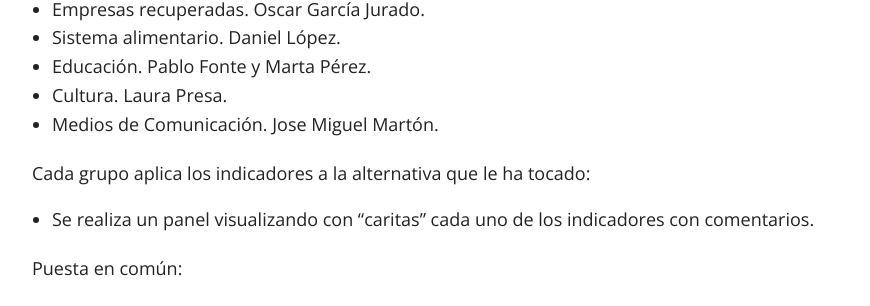
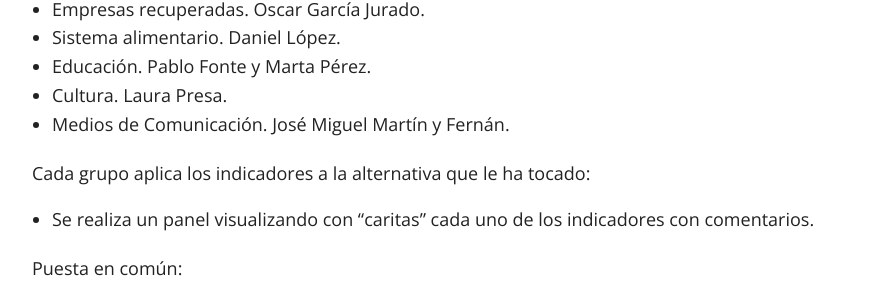
Before and after one commit to escuelaramonfdez/escuelaramonfdez.github.io, a Jekyll site: the page built from contenidos.md, in a window 1280 px wide and 900 px high, scrolled down 3244 px. Shown: the part 148-454 px from the top of the window, without its empty margins (158-1028 px from the left). Built offline with Jekyll 4.4.1, drawn with Linux system fonts in a browser that asks for light colours; nearby versions of some CDN libraries.

Commit message:
Corrección de ponente.

```diff
--- a/contenidos.md
+++ b/contenidos.md
@@ -127,7 +127,7 @@ Exposición de distintas alternativas concretas que hay sobre la mesa:
 - Sistema alimentario. Daniel López.
 - Educación. Pablo Fonte y Marta Pérez.
 - Cultura. Laura Presa.
-- Medios de Comunicación. Jose Miguel Martón.
+- Medios de Comunicación. José Miguel Martín y Fernán.
 
 Cada grupo aplica los indicadores a la alternativa que le ha tocado:
 
```
